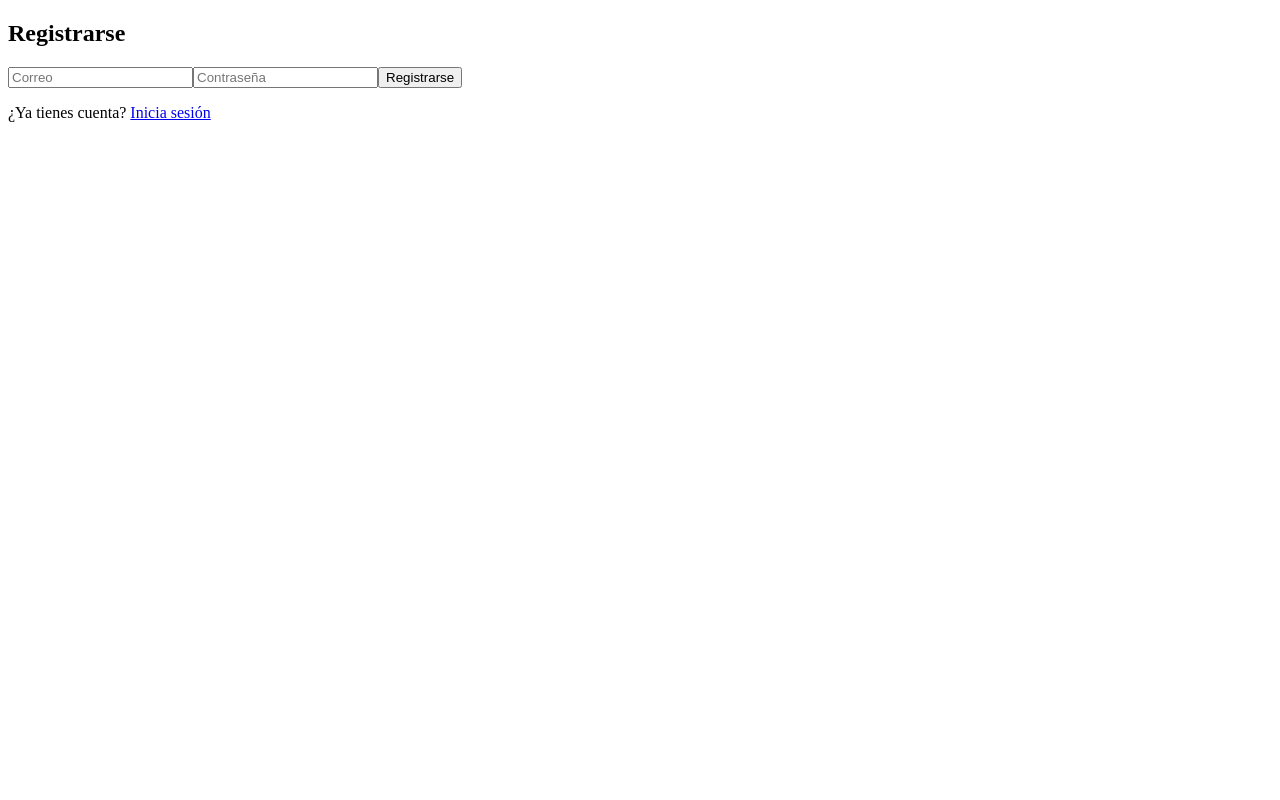
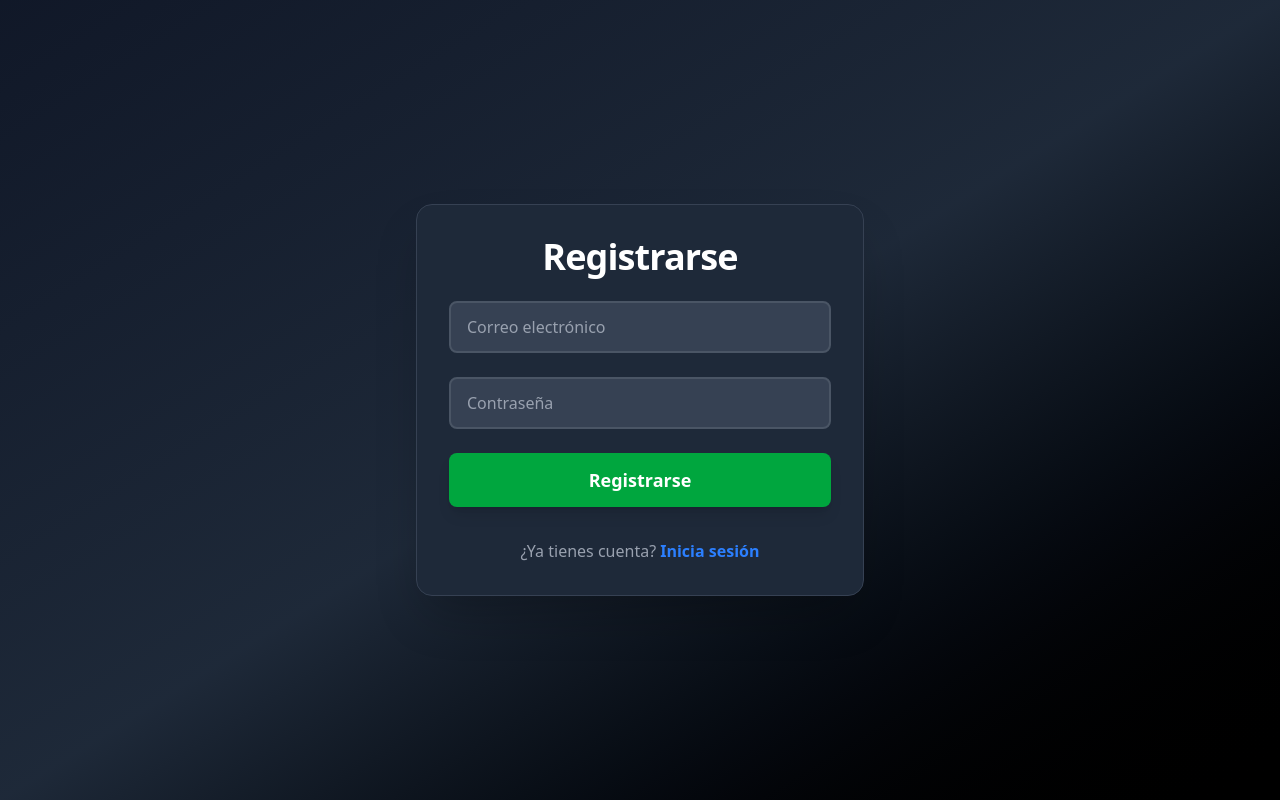
Before and after one commit to Josuepimen/Dashboard, a Vue app: page /register in a window 1280 px wide. Built offline with nearby package versions, Linux system fonts and the light colour scheme.

Commit message:
correcion de bugs y mejora el diseño

```diff
--- a/package.json
+++ b/package.json
@@ -10,6 +10,7 @@
   },
   "dependencies": {
     "@tailwindcss/vite": "^4.1.7",
+    "animate.css": "^4.1.1",
     "pinia": "^3.0.2",
     "sweetalert2": "^11.21.2",
     "tailwindcss": "^4.1.7",
--- a/src/Pages/Dashboard.vue
+++ b/src/Pages/Dashboard.vue
@@ -1,19 +1,95 @@
 <template>
-  <div class="p-10">
-    <h1 class="text-3xl font-bold mb-4">¡Bienvenido al Dashboard!</h1>
-    <button @click="logout" class="bg-red-500 text-white px-4 py-2 rounded">Cerrar sesión</button>
+  <div class="min-h-screen bg-gradient-to-br from-gray-900 via-gray-800 to-black p-6 text-white flex flex-col items-center">
+    <header class="w-full max-w-6xl flex justify-between items-center py-4 px-6 bg-gray-800 bg-opacity-70 backdrop-filter backdrop-blur-md rounded-xl shadow-lg mb-8 animate__animated animate__fadeInDown">
+      <h1 class="text-3xl font-extrabold text-blue-400 tracking-wide">Mi Dashboard</h1>
+      <nav>
+        <ul class="flex space-x-6">
+          <li><router-link to="/settings" class="text-gray-300 hover:text-blue-400 transition-colors duration-300 font-medium">Ajustes</router-link></li>
+          <li><router-link to="/profile" class="text-gray-300 hover:text-blue-400 transition-colors duration-300 font-medium">Perfil</router-link></li>
+          <li>
+            <button
+              @click="logout"
+              className="text-red-400 hover:text-red-300 transition-colors duration-300 font-medium"
+            >
+              Cerrar Sesión
+            </button>
+          </li>
+        </ul>
+      </nav>
+    </header>
+
+    <main class="w-full max-w-6xl flex-grow grid grid-cols-1 md:grid-cols-2 lg:grid-cols-3 gap-6 animate__animated animate__fadeInUp">
+
+      <div class="col-span-1 md:col-span-2 lg:col-span-3 bg-gray-800 bg-opacity-70 backdrop-filter backdrop-blur-md rounded-2xl shadow-xl p-8 text-center border border-gray-700 transform transition-all duration-500 hover:scale-[1.01]">
+        <h2 class="text-5xl font-extrabold text-white mb-4 leading-tight">¡Bienvenido de nuevo!</h2>
+        <p class="text-xl text-gray-300">Aquí tienes un resumen de tu actividad reciente.</p>
+      </div>
+
+      <div class="bg-gray-800 bg-opacity-70 backdrop-filter backdrop-blur-md rounded-2xl shadow-xl p-6 border border-gray-700 transform transition-all duration-500 hover:scale-[1.01]">
+        <h3 class="text-2xl font-bold text-blue-400 mb-4">Estadísticas Rápidas</h3>
+        <ul class="space-y-3 text-lg text-gray-300">
+          <li>Proyectos Activos: <span class="font-semibold text-white">7</span></li>
+          <li>Tareas Completadas: <span class="font-semibold text-white">42</span></li>
+          <li>Notificaciones Nuevas: <span class="font-semibold text-yellow-400">3</span></li>
+        </ul>
+      </div>
+
+      <div class="md:col-span-1 bg-gray-800 bg-opacity-70 backdrop-filter backdrop-blur-md rounded-2xl shadow-xl p-6 border border-gray-700 transform transition-all duration-500 hover:scale-[1.01]">
+        <h3 class="text-2xl font-bold text-green-400 mb-4">Actividad Reciente</h3>
+        <ul class="space-y-3 text-lg text-gray-300">
+          <li><span class="text-gray-400 text-sm">Hace 10 min:</span> Tarea 'Diseñar Landing' completada.</li>
+          <li><span class="text-gray-400 text-sm">Hace 1 hr:</span> Nuevo comentario en Proyecto 'Alpha'.</li>
+          <li><span class="text-gray-400 text-sm">Ayer:</span> Documento 'Especificaciones V2' subido.</li>
+        </ul>
+      </div>
+
+      <div class="bg-gray-800 bg-opacity-70 backdrop-filter backdrop-blur-md rounded-2xl shadow-xl p-6 border border-gray-700 transform transition-all duration-500 hover:scale-[1.01]">
+        <h3 class="text-2xl font-bold text-purple-400 mb-4">Acciones Rápidas</h3>
+        <div class="flex flex-col space-y-4">
+          <button class="w-full py-3 px-4 bg-purple-600 hover:bg-purple-700 text-white rounded-lg shadow-md transition-all duration-300 transform hover:-translate-y-0.5">Crear Nueva Tarea</button>
+          <button class="w-full py-3 px-4 bg-indigo-600 hover:bg-indigo-700 text-white rounded-lg shadow-md transition-all duration-300 transform hover:-translate-y-0.5">Añadir Proyecto</button>
+        </div>
+      </div>
+    </main>
+
+    <footer class="w-full max-w-6xl mt-8 py-4 px-6 text-center text-gray-400 text-sm">
+      © 2024 Mi Dashboard Personalizado. Todos los derechos reservados.
+    </footer>
   </div>
 </template>
 
 <script setup lang="ts">
 import { useRouter } from 'vue-router'
 import { useAuthStore } from '../Store/auth'
+import Swal from 'sweetalert2';
 
 const router = useRouter()
 const auth = useAuthStore()
 
 const logout = () => {
-  auth.logout()
-  router.push('/login')
-}
+  Swal.fire({
+    title: '¿Estás seguro?',
+    text: "¿Quieres cerrar tu sesión?",
+    icon: 'warning',
+    showCancelButton: true,
+    confirmButtonColor: '#3085d6',
+    cancelButtonColor: '#d33',
+    confirmButtonText: 'Sí, cerrar sesión',
+    cancelButtonText: 'Cancelar'
+  }).then((result) => {
+    if (result.isConfirmed) {
+      auth.logout();
+      router.push('/login');
+      Swal.fire(
+        '¡Sesión cerrada!',
+        'Has cerrado tu sesión exitosamente.',
+        'success'
+      );
+    }
+  });
+};
 </script>
+
+<style scoped>
+@import 'animate.css';
+</style>
--- a/src/Router/index.ts
+++ b/src/Router/index.ts
@@ -17,7 +17,7 @@ const router = createRouter({
 })
 
 // 🛡️ Protección de ruta: impide entrar a /dashboard si no hay login
-router.beforeEach((to, from, next) => {
+router.beforeEach((to, _from, next) => {
   const auth = useAuthStore()
 
   // Si el destino es /dashboard y no está logueado, redirigir a /register
--- a/src/components/Login.vue
+++ b/src/components/Login.vue
@@ -1,33 +1,45 @@
 <template>
-  <div class="flex items-center justify-center min-h-screen bg-gradient-to-r from-indigo-500 to-purple-600">
-    <div class="w-full max-w-md p-8 space-y-6 bg-white rounded-xl shadow-lg opacity-90">
-      <h2 class="text-3xl font-extrabold text-center text-gray-800">Iniciar sesión</h2>
-      <form @submit.prevent="login">
-        <div class="space-y-4">
+  <div class="flex items-center justify-center min-h-screen bg-gradient-to-br from-gray-900 via-gray-800 to-black p-4 text-white">
+    <div class="w-full max-w-md p-8 space-y-8 bg-gray-800 bg-opacity-80 backdrop-filter backdrop-blur-md rounded-2xl shadow-2xl border border-gray-700 transform transition-all duration-700 hover:scale-[1.02] animate__animated animate__fadeIn">
+      <h2 class="text-4xl font-extrabold text-center text-white mb-6 tracking-tight">Iniciar Sesión</h2>
+
+      <form @submit.prevent="login" class="space-y-6">
+        <div>
+          <label for="email" class="sr-only">Correo electrónico</label>
           <input
+            id="email"
             v-model="email"
             type="email"
+            autocomplete="email"
+            required
             placeholder="Correo electrónico"
-            class="w-full px-4 py-3 border-2 border-gray-300 rounded-md focus:outline-none focus:ring-2 focus:ring-indigo-500 transition-all"
+            class="appearance-none relative block w-full px-4 py-3 border-2 border-gray-600 rounded-lg placeholder-gray-400 text-white bg-gray-700 focus:outline-none focus:ring-2 focus:ring-blue-500 focus:border-blue-500 transition-all duration-300 sm:text-base"
           />
+        </div>
+        <div>
+          <label for="password" class="sr-only">Contraseña</label>
           <input
+            id="password"
             v-model="password"
             type="password"
+            autocomplete="current-password"
+            required
             placeholder="Contraseña"
-            class="w-full px-4 py-3 border-2 border-gray-300 rounded-md focus:outline-none focus:ring-2 focus:ring-indigo-500 transition-all"
+            class="appearance-none relative block w-full px-4 py-3 border-2 border-gray-600 rounded-lg placeholder-gray-400 text-white bg-gray-700 focus:outline-none focus:ring-2 focus:ring-blue-500 focus:border-blue-500 transition-all duration-300 sm:text-base"
           />
         </div>
+
         <button
           type="submit"
-          class="w-full mt-6 bg-indigo-600 hover:bg-indigo-700 text-white py-3 rounded-md shadow-lg hover:shadow-xl transition-all"
+          class="w-full flex justify-center py-3 px-4 border border-transparent text-lg font-semibold rounded-lg shadow-lg text-white bg-blue-600 hover:bg-blue-700 focus:outline-none focus:ring-2 focus:ring-offset-2 focus:ring-blue-500 transition-all duration-300 transform hover:-translate-y-0.5 hover:shadow-xl"
         >
           Iniciar sesión
         </button>
       </form>
-      <!-- Enlace para redirigir al registro -->
-      <p class="mt-4 text-center">
+
+      <p class="mt-8 text-center text-base text-gray-400">
         ¿No tienes cuenta?
-        <router-link to="/register" class="text-blue-600">Regístrate aquí</router-link>
+        <router-link to="/register" class="font-bold text-blue-500 hover:text-blue-400 transition-colors duration-300">Regístrate aquí</router-link>
       </p>
     </div>
   </div>
@@ -46,22 +58,37 @@ const auth = useAuthStore()
 
 const login = () => {
   if (!email.value || !password.value) {
-    Swal.fire('Error', 'Todos los campos son obligatorios', 'error')
-    return
+    Swal.fire({
+      title: 'Error',
+      text: 'Todos los campos son obligatorios',
+      icon: 'error',
+      confirmButtonText: 'Ok'
+    });
+    return;
   }
 
   try {
-    auth.login(email.value)
-    Swal.fire('¡Éxito!', `Bienvenido ${email.value}`, 'success').then(() => {
-      router.push('/dashboard') // Redirige al Dashboard después de iniciar sesión correctamente
-    })
+    auth.login(email.value);
+    Swal.fire({
+      title: '¡Éxito!',
+      text: `Bienvenido ${email.value}`,
+      icon: 'success',
+      confirmButtonText: 'Continuar'
+    }).then(() => {
+      router.push('/dashboard');
+    });
   } catch (error) {
-    const errorMessage = (error instanceof Error) ? error.message : 'Ocurrió un error inesperado'
-    Swal.fire('Error', errorMessage, 'error') // Muestra un error si el login no es válido
+    const errorMessage = (error instanceof Error) ? error.message : 'Ocurrió un error inesperado';
+    Swal.fire({
+      title: 'Error',
+      text: errorMessage,
+      icon: 'error',
+      confirmButtonText: 'Entendido'
+    });
   }
-}
+};
 </script>
 
 <style scoped>
-/* Puedes agregar más estilos aquí si lo deseas */
+@import 'animate.css';
 </style>
--- a/src/components/Register.vue
+++ b/src/components/Register.vue
@@ -1,14 +1,45 @@
 <template>
-  <div class="min-h-screen flex justify-center items-center bg-gray-100">
-    <div class="bg-white p-8 rounded-lg shadow-md w-full max-w-md">
-      <h2 class="text-xl font-bold mb-4">Registrarse</h2>
-      <form @submit.prevent="register">
-        <input v-model="email" type="email" placeholder="Correo" class="w-full mb-3 p-2 border rounded" />
-        <input v-model="password" type="password" placeholder="Contraseña" class="w-full mb-3 p-2 border rounded" />
-        <button class="w-full bg-green-600 text-white p-2 rounded">Registrarse</button>
+  <div class="flex items-center justify-center min-h-screen bg-gradient-to-br from-gray-900 via-gray-800 to-black p-4 text-white">
+    <div class="w-full max-w-md p-8 space-y-8 bg-gray-800 bg-opacity-80 backdrop-filter backdrop-blur-md rounded-2xl shadow-2xl border border-gray-700 transform transition-all duration-700 hover:scale-[1.02] animate__animated animate__fadeIn">
+      <h2 class="text-4xl font-extrabold text-center text-white mb-6 tracking-tight">Registrarse</h2>
+
+      <form @submit.prevent="register" class="space-y-6">
+        <div>
+          <label for="reg-email" class="sr-only">Correo electrónico</label>
+          <input
+            id="reg-email"
+            v-model="email"
+            type="email"
+            autocomplete="email"
+            required
+            placeholder="Correo electrónico"
+            class="appearance-none relative block w-full px-4 py-3 border-2 border-gray-600 rounded-lg placeholder-gray-400 text-white bg-gray-700 focus:outline-none focus:ring-2 focus:ring-green-500 focus:border-green-500 transition-all duration-300 sm:text-base"
+          />
+        </div>
+        <div>
+          <label for="reg-password" class="sr-only">Contraseña</label>
+          <input
+            id="reg-password"
+            v-model="password"
+            type="password"
+            autocomplete="new-password"
+            required
+            placeholder="Contraseña"
+            class="appearance-none relative block w-full px-4 py-3 border-2 border-gray-600 rounded-lg placeholder-gray-400 text-white bg-gray-700 focus:outline-none focus:ring-2 focus:ring-green-500 focus:border-green-500 transition-all duration-300 sm:text-base"
+          />
+        </div>
+
+        <button
+          type="submit"
+          class="w-full flex justify-center py-3 px-4 border border-transparent text-lg font-semibold rounded-lg shadow-lg text-white bg-green-600 hover:bg-green-700 focus:outline-none focus:ring-2 focus:ring-offset-2 focus:ring-green-500 transition-all duration-300 transform hover:-translate-y-0.5 hover:shadow-xl"
+        >
+          Registrarse
+        </button>
       </form>
-      <p class="mt-4 text-center">
-        ¿Ya tienes cuenta? <router-link to="/login" class="text-blue-600">Inicia sesión</router-link>
+
+      <p class="mt-8 text-center text-base text-gray-400">
+        ¿Ya tienes cuenta?
+        <router-link to="/login" class="font-bold text-blue-500 hover:text-blue-400 transition-colors duration-300">Inicia sesión</router-link>
       </p>
     </div>
   </div>
@@ -27,18 +58,37 @@ const router = useRouter()
 
 const register = () => {
   if (!email.value || !password.value) {
-    Swal.fire('Error', 'Todos los campos son obligatorios', 'error')
-    return
+    Swal.fire({
+      title: 'Error',
+      text: 'Todos los campos son obligatorios',
+      icon: 'error',
+      confirmButtonText: 'Ok'
+    });
+    return;
   }
 
   try {
-    auth.register(email.value)
-    Swal.fire('¡Registrado!', 'Ahora puedes iniciar sesión', 'success').then(() => {
-      router.push('/login')
-    })
+    auth.register(email.value);
+    Swal.fire({
+      title: '¡Registrado!',
+      text: 'Ahora puedes iniciar sesión',
+      icon: 'success',
+      confirmButtonText: 'Continuar'
+    }).then(() => {
+      router.push('/login');
+    });
   } catch (error) {
-    const errorMessage = (error instanceof Error) ? error.message : String(error)
-    Swal.fire('Error', errorMessage, 'error')
+    const errorMessage = (error instanceof Error) ? error.message : String(error);
+    Swal.fire({
+      title: 'Error',
+      text: errorMessage,
+      icon: 'error',
+      confirmButtonText: 'Entendido'
+    });
   }
-}
+};
 </script>
+
+<style scoped>
+@import 'animate.css';
+</style>
```
Also changed, not shown: src/main.ts (+5 -3 lines), 1 other file (tests, documents, lock files or other folders).
